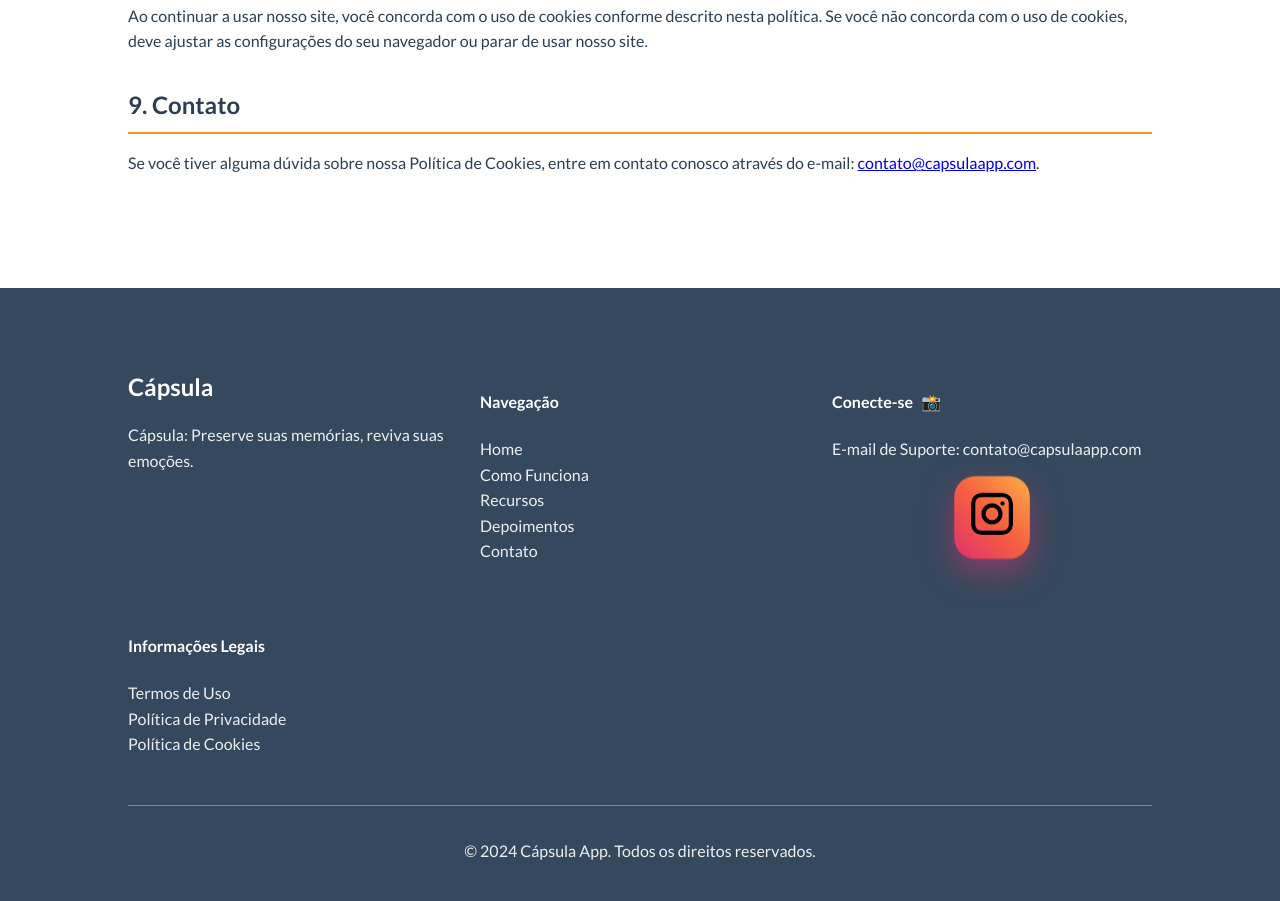
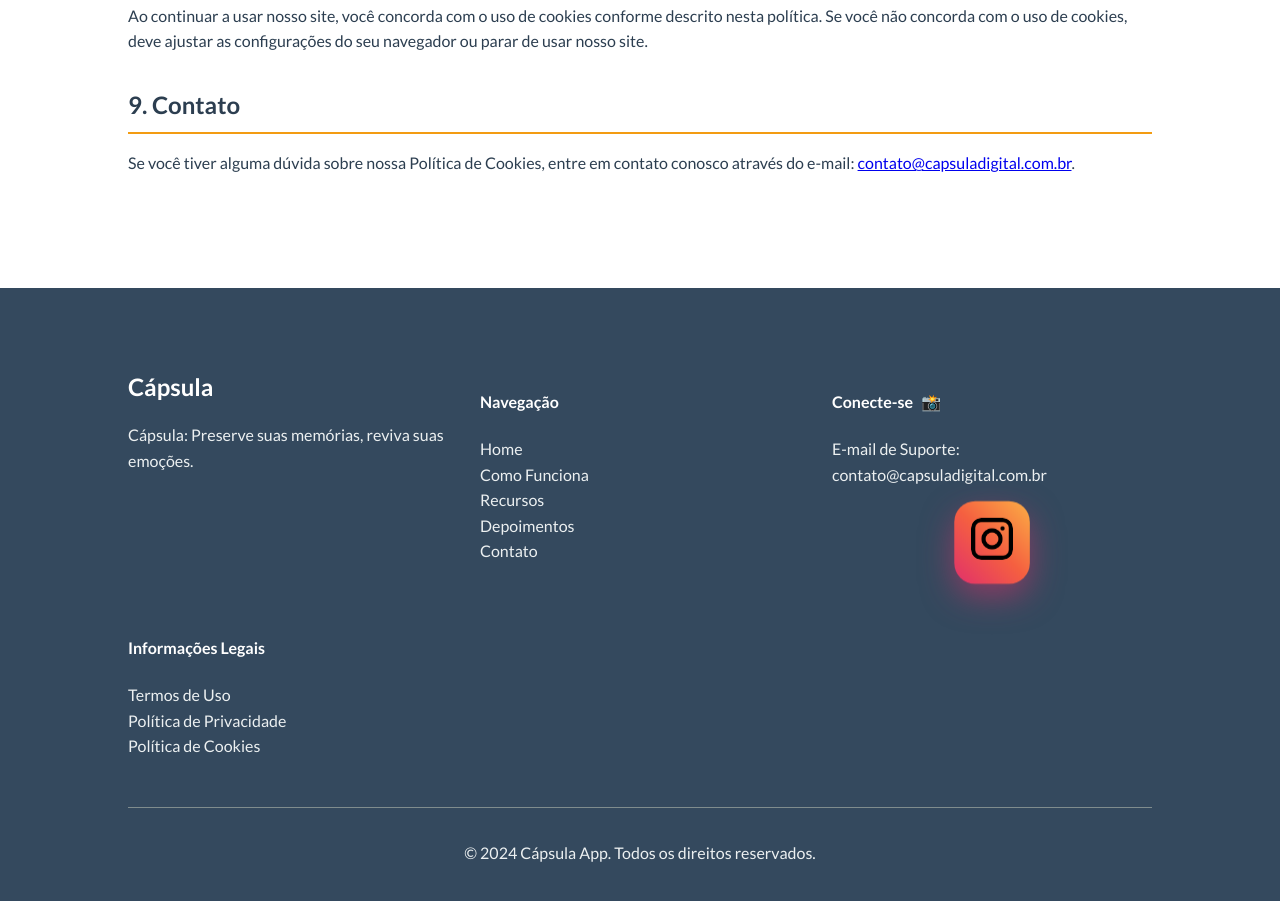
Before and after one commit to capsuladigitalmemorias/site-capsula, a plain HTML site: page politica-de-cookies.html in a window 1280 px wide. Shown: the part 2232-3133 px from the top of the page. Drawn offline with Linux system fonts and the light colour scheme.

Commit message:
Update politica-de-cookies.html
atualização do email de contato

```diff
--- a/politica-de-cookies.html
+++ b/politica-de-cookies.html
@@ -82,7 +82,7 @@
                 <p>Ao continuar a usar nosso site, você concorda com o uso de cookies conforme descrito nesta política. Se você não concorda com o uso de cookies, deve ajustar as configurações do seu navegador ou parar de usar nosso site.</p>
 
                 <h2>9. Contato</h2>
-                <p>Se você tiver alguma dúvida sobre nossa Política de Cookies, entre em contato conosco através do e-mail: <a href="mailto:contato@capsulaapp.com">contato@capsulaapp.com</a>.</p>
+                <p>Se você tiver alguma dúvida sobre nossa Política de Cookies, entre em contato conosco através do e-mail: <a href="mailto:contato@capsuladigital.com.br">contato@capsuladigital.com.br</a>.</p>
             </div>
         </section>
     </main>
@@ -106,7 +106,7 @@
                 </div>
                 <div class="footer-col">
                     <h4>Conecte-se</h4>
-                    <p>E-mail de Suporte: <a href="mailto:contato@capsulaapp.com">contato@capsulaapp.com</a></p>
+                    <p>E-mail de Suporte: <a href="mailto:contato@capsuladigital.com.br">contato@capsuladigital.com.br</a></p>
                     <div class="social-icons">
                         <a href="#"><img src="instagram-icon.png" alt="Instagram" style="width: 30px; height: 30px;"></a>
                     </div>
```
